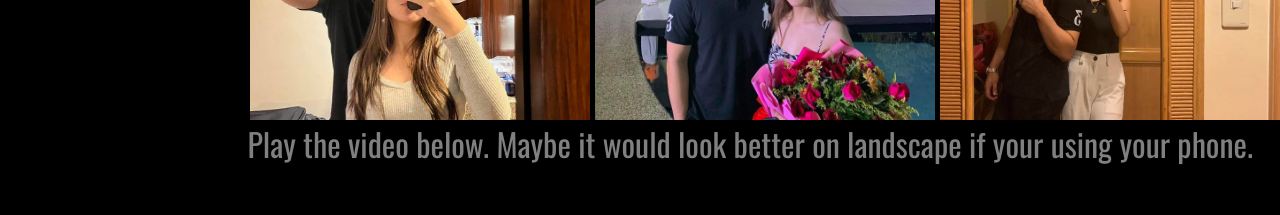
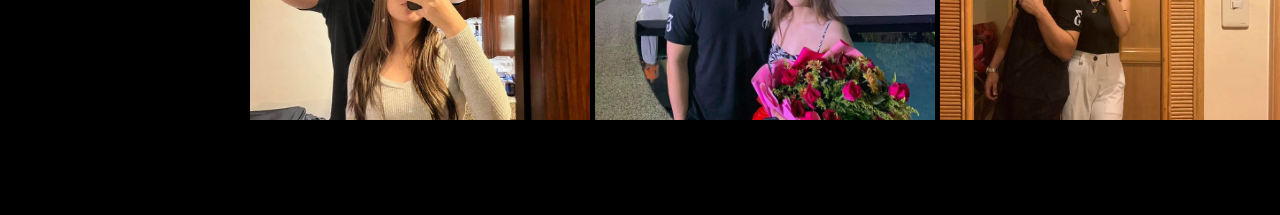
Before and after one commit to isoreij/akeesha, a plain HTML site: page index.html in a window 1280 px wide. Shown: the part 4640-4855 px from the top of the page. Drawn offline with nearby package versions, Linux system fonts and the light colour scheme; files whose address does not match are found by name.

Commit message:
annversary

```diff
--- a/index.html
+++ b/index.html
@@ -409,11 +409,7 @@
             </div>
           </a>
         </div>
-
-
-
       </div>
-
     </div>
       </section>
 
@@ -421,7 +417,6 @@
       <section class="row align-items-stretch photos" id="section-bio">
         <div class="col-12">
         <div class="row align-items-stretch">
-          <h2>Play the video below. Maybe it would look better on landscape if your using your phone.</h2>
           <div class="video" class="col-6 col-md-6 col-lg-4" data-aos="fade-up" data-aos-delay="100">
             <video width="1000" height="560" controls>
               <source src="videos/anniv2.mov" alt="Image" class="img-fluid" type="video/mp4">
```
